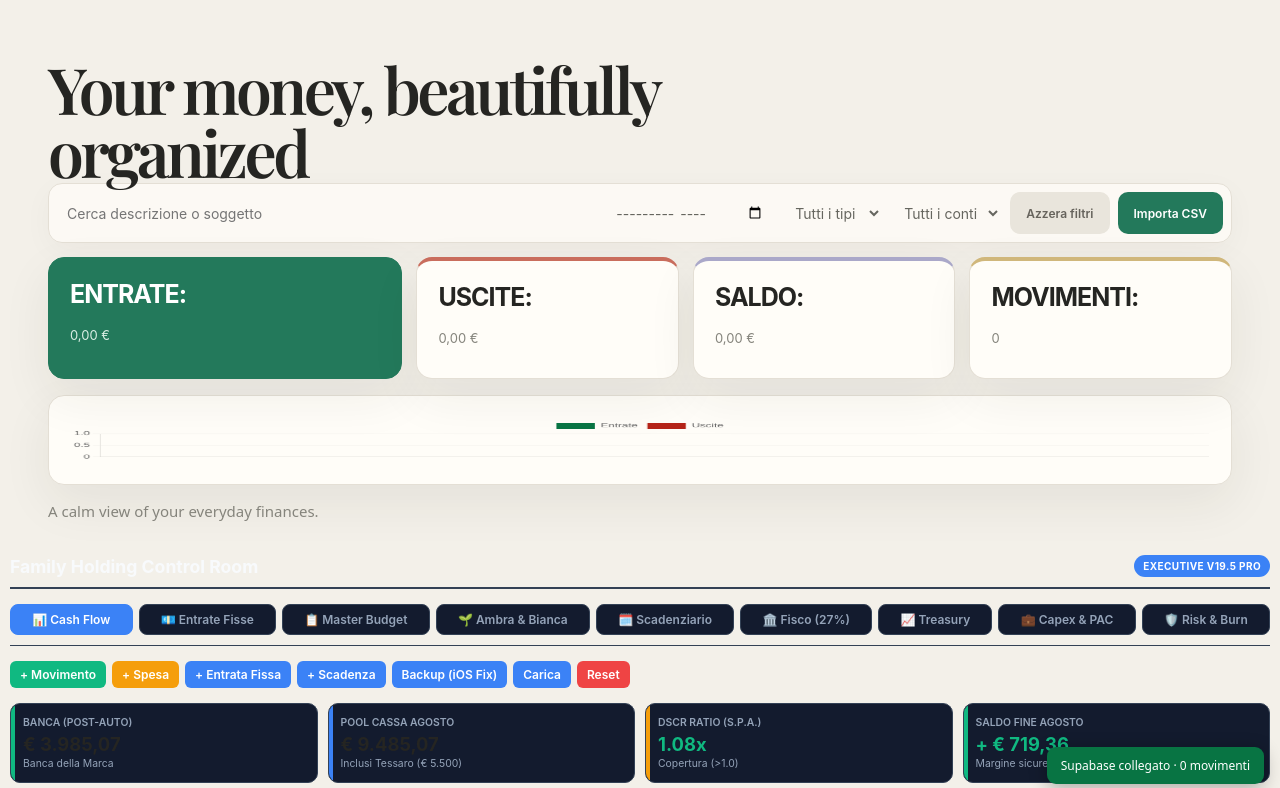
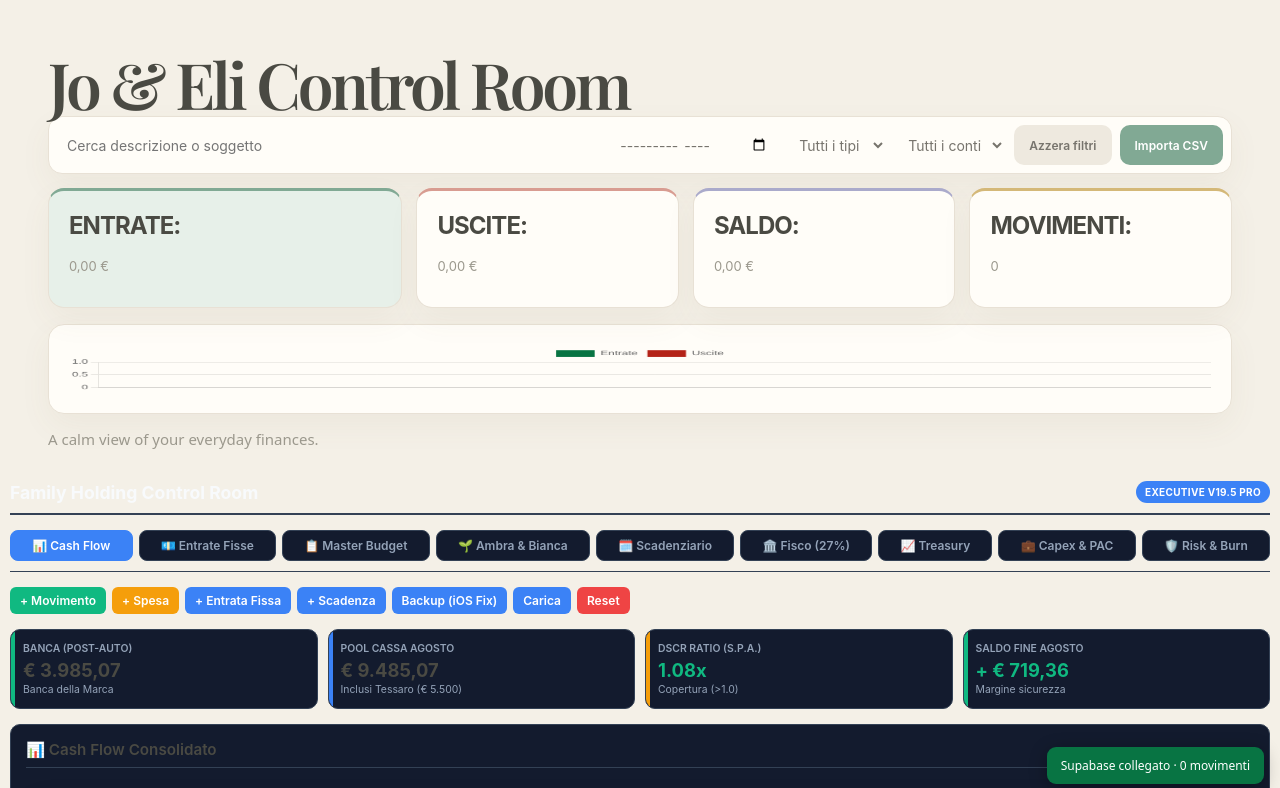
Before and after one commit to tomejohnny/control-room-jo-eli, a website built with Vite: page index.html in a window 1280 px wide. Shown: the top 788 px of the page. Built offline with nearby package versions, Linux system fonts and the light colour scheme; some packages are replaced by stand-ins of ours; no server answers; the database is empty.

Commit message:
nuova palette colori

```diff
--- a/src/styles.css
+++ b/src/styles.css
@@ -2,108 +2,125 @@
 
 :root {
   font-family: "DM Sans", system-ui, sans-serif;
-  color: #252522;
-  background: #f3f0e9;
-  --ink: #252522;
-  --muted: #85847c;
+  color: #4a4a43;
+  background: #f4f0e7;
+  --ink: #4a4a43;
+  --muted: #9b988d;
+  --canvas: #f4f0e7;
   --paper: #fffdf8;
-  --cream: #f3f0e9;
-  --line: #e4dfd5;
-  --green: #23795b;
-  --green-dark: #18513e;
-  --green-soft: #e5f0e9;
-  --coral: #c96d5d;
-  --coral-soft: #f9e9e4;
-  --lavender: #e8e8f5;
-  --shadow: 0 18px 50px rgba(44, 42, 35, .07);
+  --paper-alt: #faf7ef;
+  --line: #e8e1d5;
+  --sage: #81a994;
+  --sage-light: #e7f0e9;
+  --sage-text: #527a64;
+  --rose: #d89c91;
+  --rose-light: #faece8;
+  --lavender: #aaaacb;
+  --lavender-light: #eeeeF7;
+  --ochre: #d4b878;
+  --shadow: 0 12px 32px rgba(125, 107, 76, .06);
 }
 
 * { box-sizing: border-box; }
 
+html, body { min-width: 320px; min-height: 100%; }
+
 body {
-  min-width: 320px;
   margin: 0;
-  background: var(--cream);
-  color: var(--ink);
+  background: var(--canvas) !important;
+  color: var(--ink) !important;
 }
 
-body::before { display: none; }
 button, input, select { font: inherit; }
 button { cursor: pointer; }
 
-/* Dashboard canvas */
+/* Sopprime definitivamente sfondi neri ereditati */
+header, nav, aside, section, main, footer, div {
+  --dark-background: transparent;
+}
+
+header, nav, aside {
+  background: transparent !important;
+  color: var(--ink) !important;
+}
+
+/* Header principale creato sopra la dashboard */
 #cashflow-controls {
   max-width: 1240px;
   margin: 0 auto !important;
-  padding: 48px 28px 0 !important;
+  padding: 42px 28px 0 !important;
+  border: 0 !important;
   background: transparent !important;
-  border: 0 !important;
+  color: var(--ink) !important;
   box-shadow: none !important;
 }
 
 #cashflow-controls::before {
-  content: "Your money, beautifully organized";
+  content: "Jo & Eli Control Room";
   display: block;
-  max-width: 650px;
-  color: var(--ink);
+  max-width: 740px;
+  color: var(--ink) !important;
   font-family: "Playfair Display", Georgia, serif;
-  font-size: clamp(36px, 5vw, 66px);
-  line-height: .98;
-  letter-spacing: -.055em;
+  font-size: clamp(36px, 5vw, 64px);
+  font-weight: 600;
+  line-height: 1;
+  letter-spacing: -.052em;
 }
 
 #cashflow-controls::after {
   content: "A calm view of your everyday finances.";
   display: block;
-  margin: 16px 0 34px;
-  color: var(--muted);
+  margin: 15px 0 32px;
+  color: var(--muted) !important;
   font-size: 15px;
 }
 
-/* Filter dock */
+/* Toolbar crema: nessun nero */
 #cashflow-controls > div:first-child {
   display: flex;
   flex-wrap: wrap;
   align-items: center;
   gap: 8px !important;
   padding: 8px;
-  border: 1px solid var(--line);
+  border: 1px solid var(--line) !important;
   border-radius: 14px;
-  background: rgba(255, 253, 248, .75);
-  box-shadow: 0 8px 30px rgba(44, 42, 35, .035);
+  background: var(--paper) !important;
+  color: var(--ink) !important;
+  box-shadow: var(--shadow);
 }
 
 #cf-search {
   flex: 1 1 260px;
-  min-height: 42px;
-  padding: 0 14px;
-  border-color: transparent;
-  background: transparent;
+  min-height: 40px;
+  padding: 0 13px;
+  border-color: transparent !important;
+  background: transparent !important;
+  color: var(--ink) !important;
 }
 
 #cf-month, #cf-type, #cf-account {
-  min-height: 42px;
-  padding: 0 11px;
-  border-color: transparent;
-  background: transparent;
-  color: #66665f;
+  min-height: 40px;
+  padding: 0 10px;
+  border-color: transparent !important;
+  background: transparent !important;
+  color: #77746d !important;
 }
 
 #cf-reset, #cf-import {
-  min-height: 42px;
-  padding: 0 16px;
-  border: 0;
+  min-height: 40px;
+  padding: 0 15px;
+  border: 0 !important;
   border-radius: 10px;
   font-size: 12px;
   font-weight: 600;
 }
 
-#cf-reset { background: #e9e5dc; color: #66635c; }
-#cf-reset:hover { background: #ded9ce; }
-#cf-import { background: var(--green); color: white; }
-#cf-import:hover { background: var(--green-dark); }
+#cf-reset { background: #eee9df !important; color: #77746d !important; }
+#cf-reset:hover { background: #e4ded2 !important; }
+#cf-import { background: var(--sage) !important; color: #fff !important; }
+#cf-import:hover { background: #719984 !important; }
 
-/* Summary cards */
+/* Card */
 #cf-summary {
   display: grid !important;
   grid-template-columns: 1.35fr 1fr 1fr 1fr;
@@ -112,127 +129,124 @@ button { cursor: pointer; }
 }
 
 #cf-summary span {
-  min-height: 122px;
-  padding: 21px;
-  border: 1px solid var(--line);
+  min-height: 120px;
+  padding: 20px;
+  border: 1px solid var(--line) !important;
   border-radius: 16px;
-  background: var(--paper);
+  background: var(--paper) !important;
+  color: var(--muted) !important;
   box-shadow: var(--shadow);
-  color: var(--muted);
   font-size: 13px;
 }
 
 #cf-summary b {
   display: block;
   margin-bottom: 18px;
-  color: var(--muted);
+  color: var(--muted) !important;
   font-size: 10px;
   font-weight: 700;
-  letter-spacing: .13em;
+  letter-spacing: .12em;
   text-transform: uppercase;
 }
 
 #cf-summary span::first-line {
-  color: var(--ink);
-  font-size: 25px;
+  color: var(--ink) !important;
+  font-size: 24px;
   font-weight: 700;
   letter-spacing: -.04em;
 }
 
-#cf-summary span:nth-child(1) { background: var(--green); color: #d9eee4; border-color: var(--green); }
-#cf-summary span:nth-child(1) b { color: #b7d8c8; }
-#cf-summary span:nth-child(1)::first-line { color: white; }
-#cf-summary span:nth-child(2) { border-top: 4px solid var(--coral); }
-#cf-summary span:nth-child(3) { border-top: 4px solid #aaa8c9; }
-#cf-summary span:nth-child(4) { border-top: 4px solid #d0b77b; }
+#cf-summary span:nth-child(1) { background: var(--sage-light) !important; border-top: 3px solid var(--sage) !important; }
+#cf-summary span:nth-child(1) b { color: var(--sage-text) !important; }
+#cf-summary span:nth-child(2) { border-top: 3px solid var(--rose) !important; }
+#cf-summary span:nth-child(3) { border-top: 3px solid var(--lavender) !important; }
+#cf-summary span:nth-child(4) { border-top: 3px solid var(--ochre) !important; }
 
-/* Chart */
+/* Grafico */
 #cf-chart {
   display: block;
   width: 100% !important;
-  max-height: 300px;
+  max-height: 290px;
   margin-top: 18px;
-  padding: 22px;
-  border: 1px solid var(--line);
+  padding: 20px;
+  border: 1px solid var(--line) !important;
   border-radius: 16px;
-  background: var(--paper);
+  background: var(--paper) !important;
   box-shadow: var(--shadow);
 }
 
-/* Table */
+/* Tabella completamente chiara */
 table {
   width: min(1184px, calc(100% - 56px));
   margin: 22px auto 60px;
   border-spacing: 0;
-  border: 1px solid var(--line);
+  border: 1px solid var(--line) !important;
   border-radius: 16px;
   overflow: hidden;
-  background: var(--paper);
+  background: var(--paper) !important;
+  color: var(--ink) !important;
   box-shadow: var(--shadow);
+}
+
+thead, thead tr, thead th {
+  background: var(--paper-alt) !important;
+  color: #aaa69c !important;
 }
 
 thead th {
   padding: 15px 18px;
-  border-bottom: 1px solid var(--line);
-  background: #faf7f0;
-  color: #96938a;
+  border-bottom: 1px solid var(--line) !important;
   font-size: 10px;
   font-weight: 700;
-  letter-spacing: .12em;
+  letter-spacing: .11em;
   text-align: left;
   text-transform: uppercase;
 }
 
+tbody, tbody tr, tbody td {
+  background: var(--paper) !important;
+  color: #6a6861 !important;
+}
+
 tbody td {
   padding: 17px 18px;
-  border-bottom: 1px solid #eeeae2;
-  color: #5c5c55;
+  border-bottom: 1px solid #f0ece4 !important;
   font-size: 13px;
 }
 
-tbody tr:last-child td { border-bottom: 0; }
-tbody tr:hover { background: #fbf8f2; }
-tbody td:first-child { color: #99958b; }
+tbody tr:hover, tbody tr:hover td { background: #fdfaf5 !important; }
+tbody tr:last-child td { border-bottom: 0 !important; }
+tbody td:first-child { color: #aaa69c !important; }
 tbody td:nth-child(5) { font-weight: 700; white-space: nowrap; }
-.amount.income { color: var(--green) !important; }
-.amount.expense { color: var(--coral) !important; }
+.amount.income { color: var(--sage-text) !important; }
+.amount.expense { color: #c7796d !important; }
 
-.badge {
-  display: inline-flex;
-  padding: 5px 9px;
-  border-radius: 99px;
-  font-size: 10px;
-  font-weight: 700;
-  letter-spacing: .04em;
-}
-.badge.income { background: var(--green-soft); color: var(--green); }
-.badge.expense { background: var(--coral-soft); color: var(--coral); }
+.badge { display: inline-flex; padding: 5px 9px; border-radius: 999px; font-size: 10px; font-weight: 700; letter-spacing: .03em; }
+.badge.income { background: var(--sage-light) !important; color: var(--sage-text) !important; }
+.badge.expense { background: var(--rose-light) !important; color: #c7796d !important; }
 
-.edit-db-row, .delete-db-row {
-  padding: 6px 9px;
-  border-radius: 7px;
-  font-size: 11px;
-  font-weight: 600;
-}
-.edit-db-row { background: var(--lavender); color: #65658a; }
-.edit-db-row:hover { background: #dcdced; }
-.delete-db-row { background: transparent; color: var(--coral); }
-.delete-db-row:hover { background: var(--coral-soft); }
+.edit-db-row, .delete-db-row { padding: 6px 9px; border-radius: 7px; font-size: 11px; font-weight: 600; }
+.edit-db-row { background: var(--lavender-light) !important; color: #8585a5 !important; }
+.edit-db-row:hover { background: #e3e3f0 !important; }
+.delete-db-row { background: transparent !important; color: #c7796d !important; }
+.delete-db-row:hover { background: var(--rose-light) !important; }
 
-/* Modal */
+/* Modale chiara */
 #db-movement-form {
   width: min(430px, calc(100vw - 32px)) !important;
   padding: 30px !important;
-  border: 1px solid rgba(255,255,255,.1);
+  border: 1px solid var(--line) !important;
   border-radius: 20px !important;
-  background: var(--green-dark) !important;
-  box-shadow: 0 28px 90px rgba(25, 50, 40, .32) !important;
+  background: var(--paper) !important;
+  color: var(--ink) !important;
+  box-shadow: 0 24px 70px rgba(125, 107, 76, .18) !important;
 }
-#db-movement-form h3 { margin: 0 0 24px !important; color: white; font-family: "Playfair Display", Georgia, serif; font-size: 27px; font-weight: 600; }
-#db-movement-form label { display: block; margin-top: 13px; color: #b8d4c6; font-size: 10px; font-weight: 700; letter-spacing: .12em; text-transform: uppercase; }
-#db-movement-form input, #db-movement-form select { width: 100%; margin: 6px 0 0 !important; min-height: 42px; border: 1px solid #477463; border-radius: 9px; background: #316550; color: white; }
-#db-movement-form button[type="submit"] { background: #e4c982; color: #26352d; }
-#db-movement-form button[type="button"] { background: rgba(255,255,255,.12); color: #e0eee7; }
+
+#db-movement-form h3 { margin: 0 0 24px !important; color: var(--ink) !important; font-family: "Playfair Display", Georgia, serif; font-size: 27px; font-weight: 600; }
+#db-movement-form label { display: block; margin-top: 13px; color: var(--muted) !important; font-size: 10px; font-weight: 700; letter-spacing: .1em; text-transform: uppercase; }
+#db-movement-form input, #db-movement-form select { width: 100%; min-height: 42px; margin: 6px 0 0 !important; border: 1px solid var(--line) !important; border-radius: 9px; background: #fff !important; color: var(--ink) !important; }
+#db-movement-form button[type="submit"] { background: var(--sage) !important; color: #fff !important; }
+#db-movement-form button[type="button"] { background: #eee9df !important; color: #77746d !important; }
 
 #supabase-status { max-width: calc(100vw - 32px); border-radius: 9px !important; font-size: 12px !important; }
 
```
